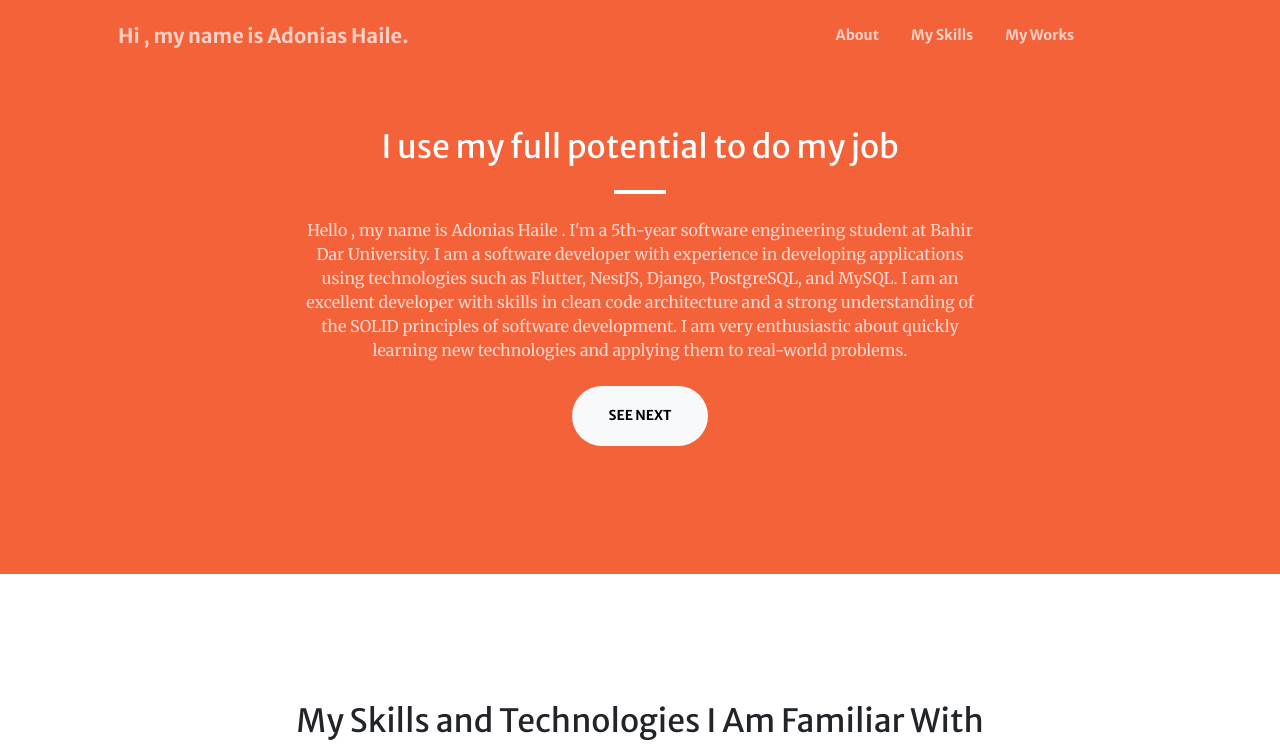
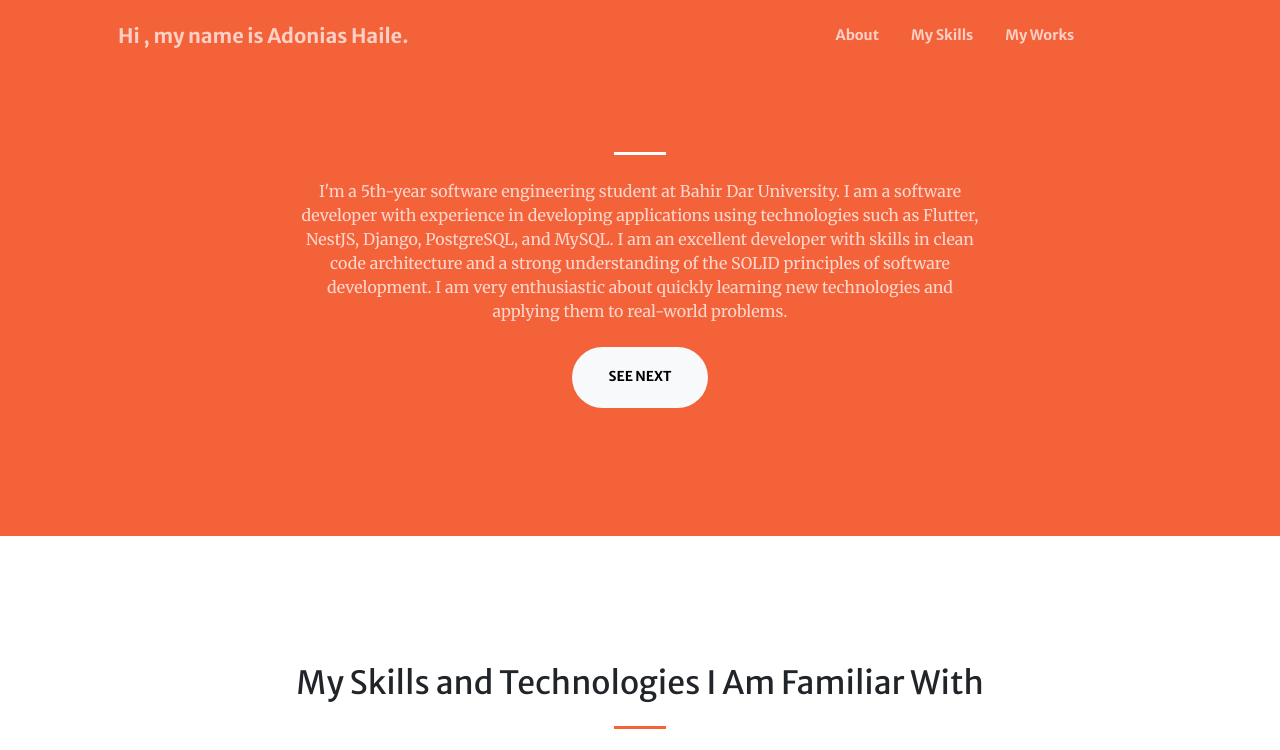
Before and after one commit to habeshacoder/cv, a plain HTML site: page index.html in a window 1280 px wide. Shown: the top 750 px of the page. Drawn offline with nearby package versions, Linux system fonts and the light colour scheme; some packages are replaced by stand-ins of ours; a script that the page names is missing.

Commit message:
name changed logo added

```diff
--- a/index.html
+++ b/index.html
@@ -60,9 +60,9 @@
             <div class="container px-4 px-lg-5">
                 <div class="row gx-4 gx-lg-5 justify-content-center">
                     <div class="col-lg-8 text-center">
-                        <h2 class="text-white mt-0">I use my full potential to do my job </h2>
+                        <!-- <h2 class="text-white mt-0">I use my full potential to do my job </h2> -->
                         <hr class="divider divider-light" />
-                        <p class="text-white-75 mb-4">Hello , my name is Adonias Haile .
+                        <p class="text-white-75 mb-4">
 
 
 I'm a 5th-year software engineering student at Bahir Dar University. I am a software developer with experience in
```
